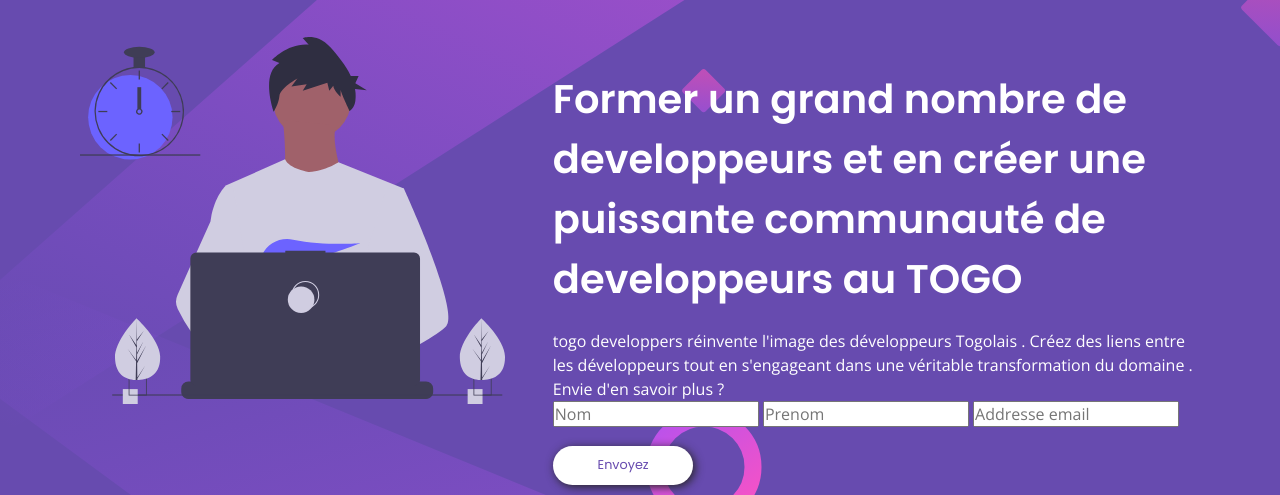
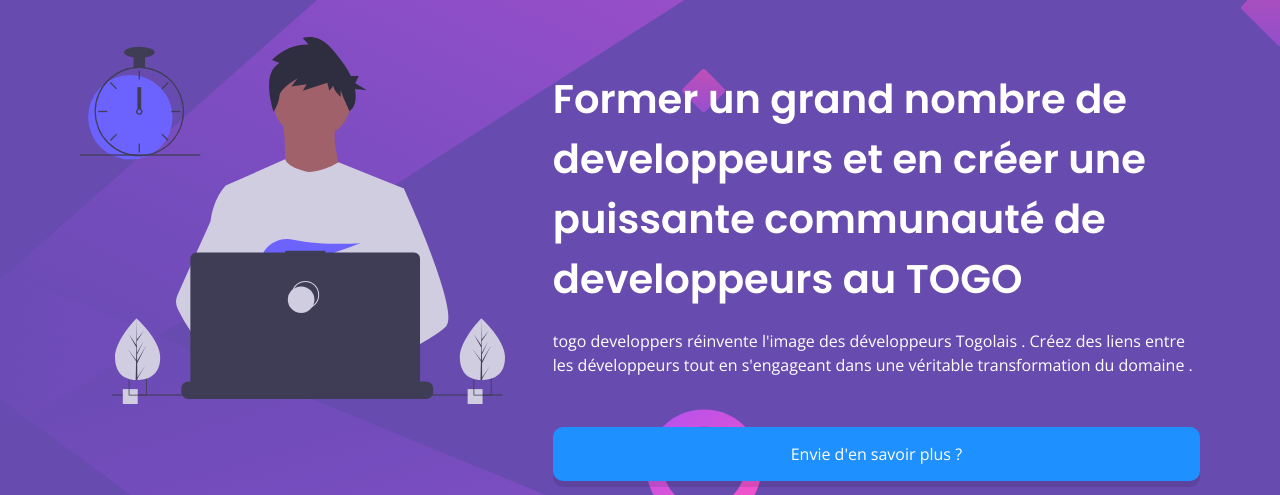
Before and after one commit to lawalalao/togodev.github.io, a plain HTML site: page index.html in a window 1280 px wide. Shown: the part 96-591 px from the top of the page. Drawn offline with nearby package versions, Linux system fonts and the light colour scheme.

Commit message:
update index and style

```diff
--- a/css/style.css
+++ b/css/style.css
@@ -19,6 +19,68 @@ body{
     height: 3em;
     margin-bottom: 3em;
 }
+.tryit-banner {
+    background-color: #1E90FF;
+    border-radius: 10px;
+    margin-top: 50px;
+    text-align: center;
+    box-shadow: 0px 6px 0px rgba(0, 0, 0, 0.1);
+    font-size: 14px;
+
+}
+
+.tryit-banner p {
+    padding: 15px 0;
+}
+
+input,
+button {
+    font-family: 'Allerta Stencil',
+        sans-serif;
+}
+
+form {
+    background-color: #fff;
+    margin-top: 30px;
+    display: flex;
+    flex-direction: column;
+    justify-content: center;
+
+    padding: 30px;
+    border-radius: 10px;
+    box-shadow: 0px 6px 0px rgba(0, 0, 0, 0.1);
+}
+
+input {
+    box-sizing: border-box;
+    width: 100%;
+    height: 30px;
+    padding-left: 20px;
+    font-weight: 600;
+    border: 1px solid hsl(245, 35%, 87%);
+    border-radius: 5px;
+    margin-bottom: 10px;
+    transition: 0.1s;
+}
+
+input:hover {
+    border: 1px solid hsl(246, 25%, 77%);
+}
+
+.button {
+    background-color: white;
+    font-family: 'Allerta Stencil',
+        sans-serif;
+    border: none;
+    border-radius: 5px;
+    box-shadow: 0px 3px 0px rgba(0, 0, 0, 0.3);
+    padding: 15px 0;
+    text-transform: uppercase;
+    color: #fff;
+    font-weight: 600;
+    transition: 0.5s;
+}
+
 
 /* Hero Section */
 .wrapper{
@@ -58,7 +120,7 @@ body{
 .desc button:hover{
     box-shadow: none;
     background-color:
-    yellow;
+    #021a33;
 }
 .signup-form input{
     color:black;
@@ -107,10 +169,19 @@ footer a :hover{
         background: url(../images/bg-mobile.svg) hsl(257, 40%, 49%) no-repeat;
         background-size: 100%;
     }
-    .signup-form{
-        display:flex;
-        flex-direction: column;
-    }
+     .signup-form {
+         display:flex;
+         flex-direction: column;
+         width: 90%;
+         justify-content: center;
+         font-family: 'Allerta Stencil',sans-serif;
+
+     }
+
+     form {
+         padding: 40px;
+     }
+
     .logo img{
         width: 42%;
         height: auto;
--- a/index.html
+++ b/index.html
@@ -30,7 +30,7 @@
   <div class="container">
 
     <div class="logo">
-      <img src="./images/tgdev-logo-horiz2.png" alt="logo togo developpers">
+      <img src="./images/tgdevz-g17266.png" alt="logo togo developpers">
     </div>
 
     <div class="wrapper">
```
Also changed, not shown: images/tgdevz-g17134-6.png (added), images/tgdevz-g17266.png (added).
